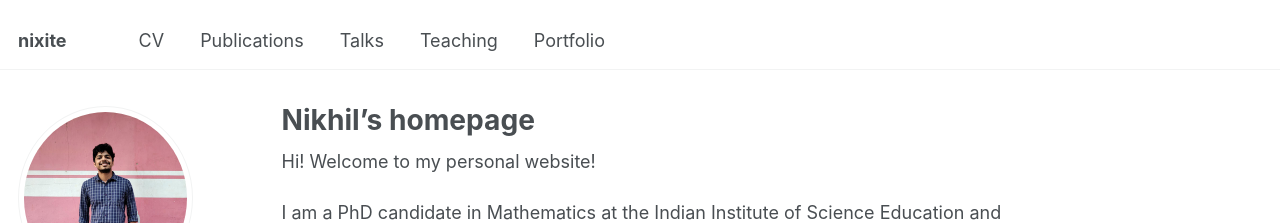
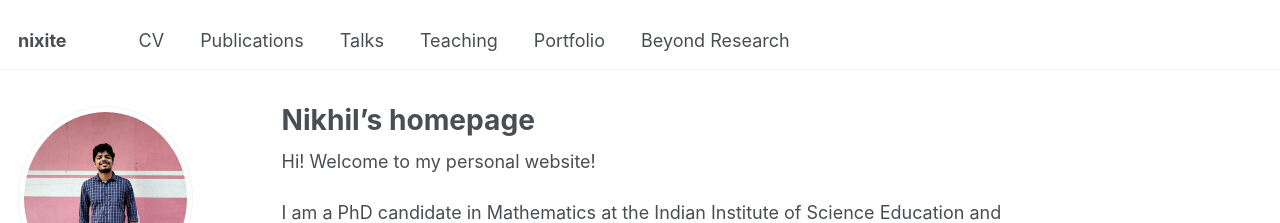
Before and after one commit to nikhil0597/nikhil0597.github.io, a Jekyll site: the page built from _pages/about.md, in a window 1280 px wide. Shown: the top 223 px of the page. Built offline with Jekyll 4.4.1, drawn with Linux system fonts in a browser that asks for light colours; some web fonts are replaced.

Commit message:
Update navigation.yml

```diff
--- a/_data/navigation.yml
+++ b/_data/navigation.yml
@@ -20,6 +20,10 @@ main:
   - title: "Portfolio"
     url: /portfolio/
 
+  - title: "Beyond Research"
+    url: "/beyond-research/"
+
+
   #- title: "Blog Posts"
   #  url: /year-archive/
 
```
